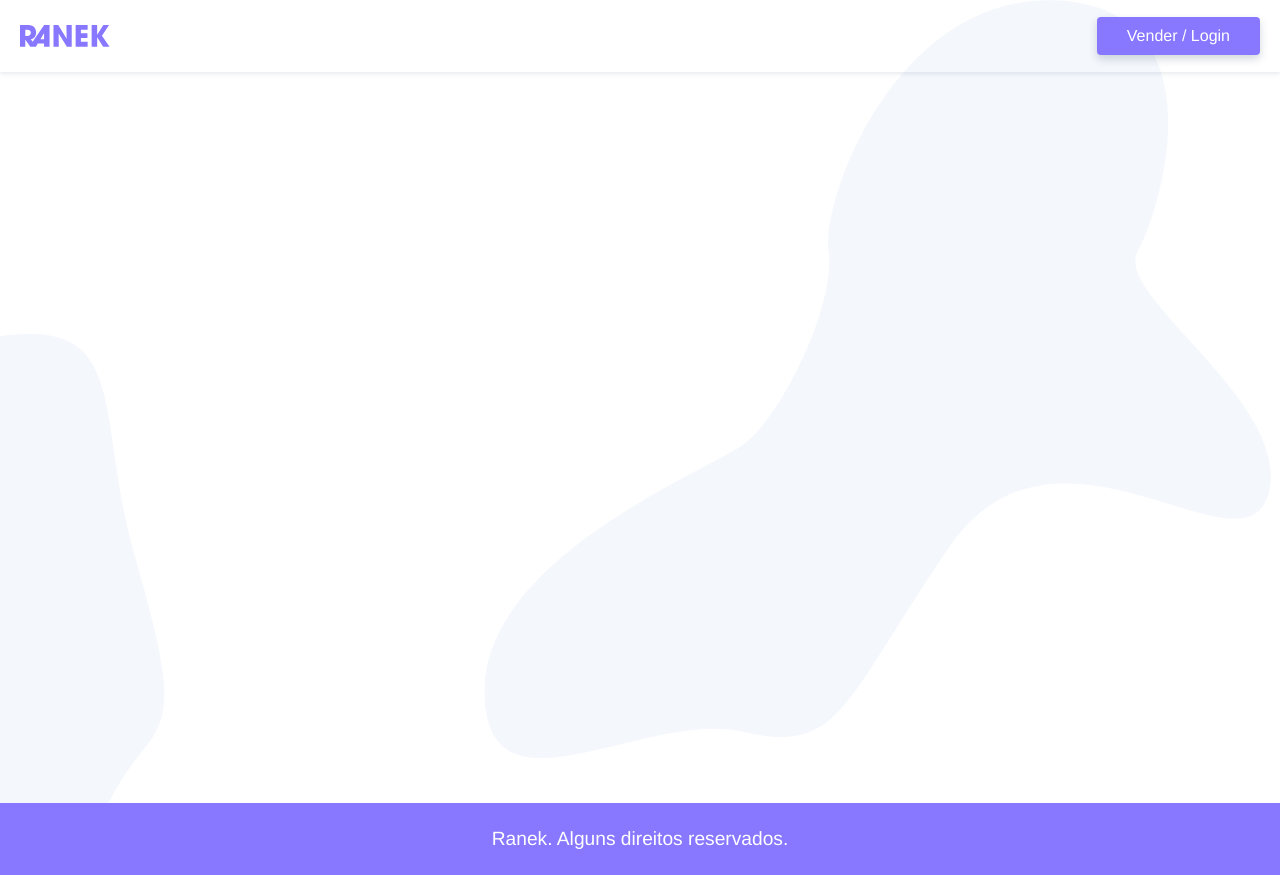
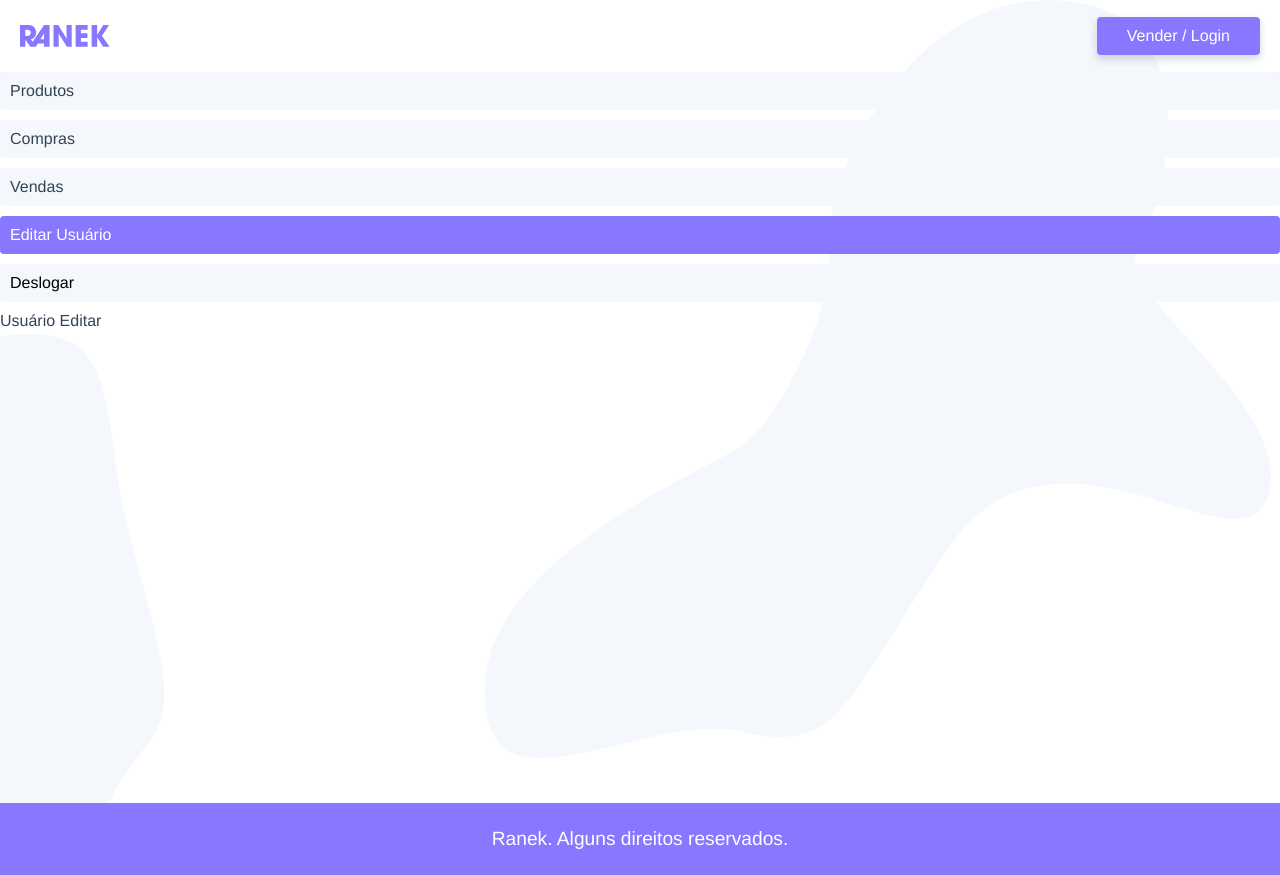
Before and after one commit to luizengdev/ranek, a Vue app: page /usuario/editar in a window 1280 px wide. Built offline with nearby package versions, Linux system fonts and the light colour scheme.

Commit message:
criacao das rotas filhas da pagina do usuário

```diff
--- a/src/App.vue
+++ b/src/App.vue
@@ -1,7 +1,7 @@
 <template>
   <div id="app">
     <TheHeader />
-    <main>
+    <main id="main">
       <transition mode="out-in">
         <router-view />
       </transition>
@@ -33,8 +33,8 @@
 h1,
 h2,
 p {
+  padding: 0px;
   margin: 0px;
-  padding: 0px;
 }
 
 ul {
@@ -83,7 +83,7 @@
   flex-direction: column;
 }
 
-main {
+#main {
   flex: 1;
 }
 
--- a/src/router/index.js
+++ b/src/router/index.js
@@ -4,6 +4,10 @@
 import Produto from "@/views/Produto.vue";
 import Login from "@/views/Login.vue";
 import Usuario from "@/views/usuario/Usuario.vue";
+import UsuarioProdutos from "@/views/usuario/UsuarioProdutos.vue";
+import UsuarioCompras from "@/views/usuario/UsuarioCompras.vue";
+import UsuarioEditar from "@/views/usuario/UsuarioEditar.vue";
+import UsuarioVendas from "@/views/usuario/UsuarioVendas.vue";
 
 Vue.use(VueRouter);
 
@@ -26,8 +30,29 @@
   },
   {
     path: "/usuario",
-    name: "usuario",
     component: Usuario,
+    children: [
+      {
+        path: "",
+        name: "usuario",
+        component: UsuarioProdutos,
+      },
+      {
+        path: "compras",
+        name: "compras",
+        component: UsuarioCompras,
+      },
+      {
+        path: "vendas",
+        name: "vendas",
+        component: UsuarioVendas,
+      },
+      {
+        path: "editar",
+        name: "usuario-editar",
+        component: UsuarioEditar,
+      },
+    ],
   },
 ];
 
--- a/src/store/index.js
+++ b/src/store/index.js
@@ -40,6 +40,21 @@
       context.commit("UPDATE_USUARIO", { id: payload.email });
       return api.post("/usuario", payload);
     },
+    deslogarUsuario(context) {
+      context.commit("UPDATE_USUARIO", {
+        id: "",
+        nome: "",
+        email: "",
+        senha: "",
+        cep: "",
+        rua: "",
+        numero: "",
+        bairro: "",
+        cidade: "",
+        estado: "",
+      });
+      context.commit("UPDATE_LOGIN", false);
+    },
   },
   getters: {},
   modules: {},
--- a/src/views/usuario/Usuario.vue
+++ b/src/views/usuario/Usuario.vue
@@ -1,11 +1,83 @@
 <template>
-  <p>Página do Usuário: {{ $store.state.usuario }}</p>
+  <section class="usuario">
+    <nav class="sidenav">
+      <ul>
+        <li>
+          <router-link :to="{ name: 'usuario' }">Produtos</router-link>
+        </li>
+        <li>
+          <router-link :to="{ name: 'compras' }">Compras</router-link>
+        </li>
+        <li>
+          <router-link :to="{ name: 'vendas' }">Vendas</router-link>
+        </li>
+        <li>
+          <router-link :to="{ name: 'usuario-editar' }"
+            >Editar Usuário</router-link
+          >
+        </li>
+        <li>
+          <button @click="deslogar">Deslogar</button>
+        </li>
+      </ul>
+    </nav>
+    <transition node="out-in">
+      <router-view></router-view>
+    </transition>
+  </section>
 </template>
 
 <script>
 export default {
   name: "Usuario",
+  methods: {
+    deslogar() {
+      this.$store.dispatch("deslogarUsuario");
+      this.$router.push("/login");
+    },
+  },
 };
 </script>
 
-<style></style>
+<style>
+.usuario scoped {
+  display: grid;
+  grid-template-columns: minmax(140px, 200px) 1fr;
+  max-width: 900px;
+  margin: 40px auto;
+  gap: 30px;
+  padding: 20px;
+}
+
+@media screen and (max-width: 500px) {
+  .usuario {
+    grid-template-columns: 1fr;
+    margin: 0px auto;
+  }
+}
+
+.sidenav a,
+.sidenav button {
+  padding: 10px;
+  display: block;
+  background: #f4f7fc;
+  margin-bottom: 10px;
+  border-radius: 4px;
+}
+
+.sidenav a.router-link-exact-active,
+.sidenav a:hover,
+.sidenav button:hover {
+  background: #87f;
+  color: #fff;
+}
+
+.sidenav button {
+  border: none;
+  width: 100%;
+  font-size: 1rem;
+  text-align: left;
+  font-family: "Avenir", Helvetica, Arial, sans-serif;
+  cursor: pointer;
+}
+</style>
--- /dev/null
+++ b/src/views/usuario/UsuarioCompras.vue
@@ -0,0 +1,11 @@
+<template>
+  <p>Usuário Compras</p>
+</template>
+
+<script>
+export default {
+  name: "UsuarioCompras.vue",
+};
+</script>
+
+<style></style>
--- /dev/null
+++ b/src/views/usuario/UsuarioEditar.vue
@@ -0,0 +1,11 @@
+<template>
+  <p>Usuário Editar</p>
+</template>
+
+<script>
+export default {
+  name: "UsuarioEditar",
+};
+</script>
+
+<style></style>
--- /dev/null
+++ b/src/views/usuario/UsuarioProdutos.vue
@@ -0,0 +1,11 @@
+<template>
+  <p>Lista de Produtos</p>
+</template>
+
+<script>
+export default {
+  name: "UsuarioProdutos",
+};
+</script>
+
+<style></style>
--- /dev/null
+++ b/src/views/usuario/UsuarioVendas.vue
@@ -0,0 +1,11 @@
+<template>
+  <p>Usuário Vendas</p>
+</template>
+
+<script>
+export default {
+  name: "UsuarioVendas",
+};
+</script>
+
+<style></style>
```
Also changed, not shown: ranek-api/ranek.json (+13 -1 lines).
